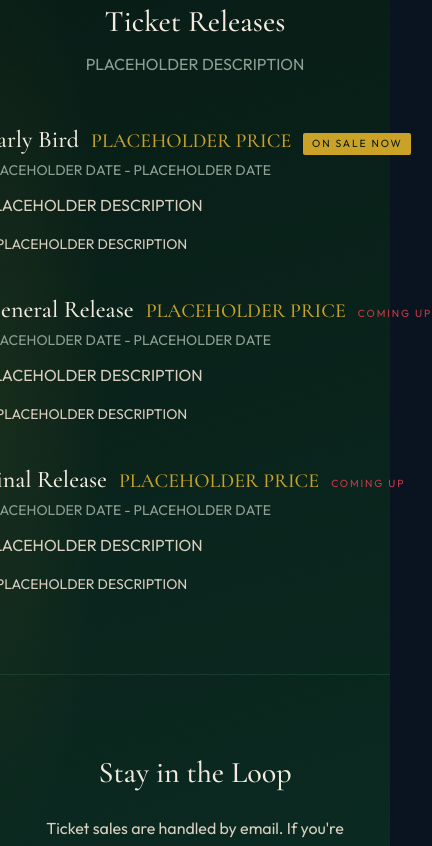
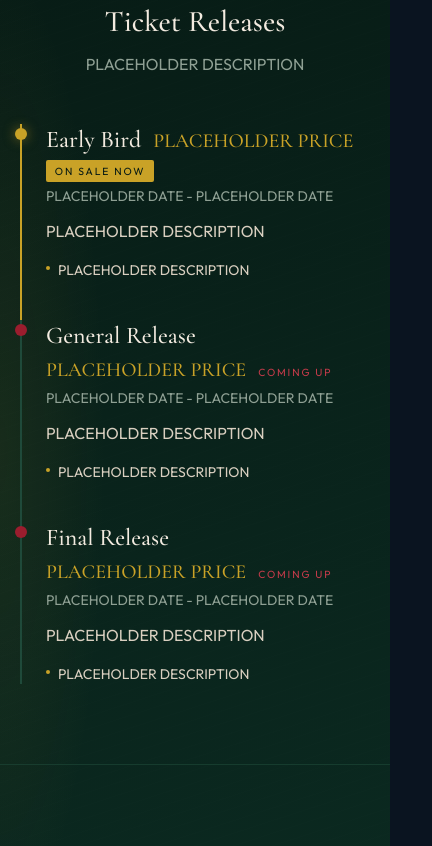
Before and after one commit to jediramos/filbrit-christmas-party, a Next.js app: page / in a window 390 px wide. Shown: the part 1460-2306 px from the top of the page, 432 px wide, since content can reach past the window. Built offline with nearby package versions, Linux system fonts and the light colour scheme.

Commit message:
Mobile Sizing Fix

```diff
--- a/src/app/page.tsx
+++ b/src/app/page.tsx
@@ -67,30 +67,30 @@ export default function Home() {
           </h2>
           <p className="mt-3 text-[var(--mist)]">PLACEHOLDER DESCRIPTION</p>
 
-          <dl className="mt-10 flex w-max max-w-full flex-col gap-8 self-center text-left">
-            <div className="flex flex-col gap-8 sm:flex-row sm:gap-16">
-              <div>
+          <dl className="mt-10 flex w-max min-w-0 max-w-full flex-col gap-8 self-center text-left">
+            <div className="flex min-w-0 flex-col gap-8 sm:flex-row sm:gap-16">
+              <div className="min-w-0">
                 <dt className="text-[0.7rem] uppercase tracking-[0.2em] text-[var(--gold)]">
                   Date
                 </dt>
-                <dd className="mt-2 font-display text-2xl text-[var(--ivory)]">
+                <dd className="mt-2 break-words font-display text-2xl text-[var(--ivory)]">
                   {formatEventDate(eventConfig.eventStart)}
                 </dd>
               </div>
-              <div>
+              <div className="min-w-0">
                 <dt className="text-[0.7rem] uppercase tracking-[0.2em] text-[var(--gold)]">
                   Time
                 </dt>
-                <dd className="mt-2 font-display text-2xl text-[var(--ivory)]">
+                <dd className="mt-2 break-words font-display text-2xl text-[var(--ivory)]">
                   {eventConfig.eventTime}
                 </dd>
               </div>
             </div>
-            <div>
+            <div className="min-w-0">
               <dt className="text-[0.7rem] uppercase tracking-[0.2em] text-[var(--gold)]">
                 Venue
               </dt>
-              <dd className="mt-2 max-w-xl font-display text-2xl text-[var(--ivory)]">
+              <dd className="mt-2 max-w-xl break-words font-display text-2xl text-[var(--ivory)]">
                 {eventConfig.venue}
               </dd>
             </div>
@@ -113,7 +113,7 @@ export default function Home() {
           </h2>
           <p className="mt-3 text-[var(--mist)]">PLACEHOLDER DESCRIPTION</p>
 
-          <div className="mt-12 w-max max-w-3xl self-center text-left">
+          <div className="mt-12 w-max min-w-0 max-w-full self-center text-left">
             <StagesTimeline stages={eventConfig.stages} />
           </div>
         </div>
--- a/src/components/StagesTimeline.tsx
+++ b/src/components/StagesTimeline.tsx
@@ -16,14 +16,14 @@ export function StagesTimeline({ stages }: Props) {
   }, []);
 
   return (
-    <ol className="stages-list space-y-0 text-left">
+    <ol className="stages-list w-full min-w-0 max-w-full space-y-0 text-left">
       {stages.map((stage) => {
         const status = getStageStatus(stage, now);
 
         return (
           <li
             key={stage.id}
-            className={`stage-item relative border-l-2 pl-6 pb-10 last:pb-0 ${
+            className={`stage-item relative min-w-0 border-l-2 pl-6 pb-10 last:pb-0 ${
               status === "current"
                 ? "border-[var(--gold)]"
                 : "border-[var(--pine-line)]"
@@ -40,9 +40,9 @@ export function StagesTimeline({ stages }: Props) {
               aria-hidden="true"
             />
 
-            <div className="flex flex-wrap items-baseline gap-x-3 gap-y-1">
+            <div className="flex min-w-0 flex-wrap items-baseline gap-x-3 gap-y-1">
               <h3
-                className={`font-display text-2xl sm:text-3xl ${
+                className={`break-words font-display text-2xl sm:text-3xl ${
                   status === "past"
                     ? "text-[var(--mist)]"
                     : "text-[var(--ivory)]"
@@ -50,42 +50,44 @@ export function StagesTimeline({ stages }: Props) {
               >
                 {stage.name}
               </h3>
-              <span className="font-display text-xl text-[var(--gold)]">
+              <span className="break-words font-display text-xl text-[var(--gold)]">
                 {stage.price}
               </span>
               {status === "current" && (
-                <span className="stage-badge text-[0.65rem] uppercase tracking-[0.18em] text-[var(--evergreen-deep)]">
+                <span className="stage-badge shrink-0 text-[0.65rem] uppercase tracking-[0.18em] text-[var(--evergreen-deep)]">
                   On sale now
                 </span>
               )}
               {status === "past" && (
-                <span className="text-[0.65rem] uppercase tracking-[0.18em] text-[var(--mist)]">
+                <span className="shrink-0 text-[0.65rem] uppercase tracking-[0.18em] text-[var(--mist)]">
                   Closed
                 </span>
               )}
               {status === "upcoming" && (
-                <span className="text-[0.65rem] uppercase tracking-[0.18em] text-[var(--crimson-soft)]">
+                <span className="shrink-0 text-[0.65rem] uppercase tracking-[0.18em] text-[var(--crimson-soft)]">
                   Coming up
                 </span>
               )}
             </div>
 
-            <p className="mt-1 text-sm text-[var(--mist)]">{stage.dateLabel}</p>
+            <p className="mt-1 break-words text-sm text-[var(--mist)]">
+              {stage.dateLabel}
+            </p>
             <p
-              className={`mt-3 max-w-xl text-base leading-relaxed ${
+              className={`mt-3 max-w-full break-words text-base leading-relaxed sm:max-w-xl ${
                 status === "past" ? "text-[var(--mist)]" : "text-[var(--ivory-soft)]"
               }`}
             >
               {stage.description}
             </p>
-            <ul className="mt-4 space-y-1.5">
+            <ul className="mt-4 min-w-0 space-y-1.5">
               {stage.prizes.map((prize) => (
                 <li
                   key={prize}
-                  className="flex items-start gap-2 text-sm text-[var(--ivory-soft)]"
+                  className="flex min-w-0 items-start gap-2 text-sm text-[var(--ivory-soft)]"
                 >
                   <span className="mt-1.5 h-1 w-1 shrink-0 rounded-full bg-[var(--gold)]" />
-                  {prize}
+                  <span className="min-w-0 break-words">{prize}</span>
                 </li>
               ))}
             </ul>
```
